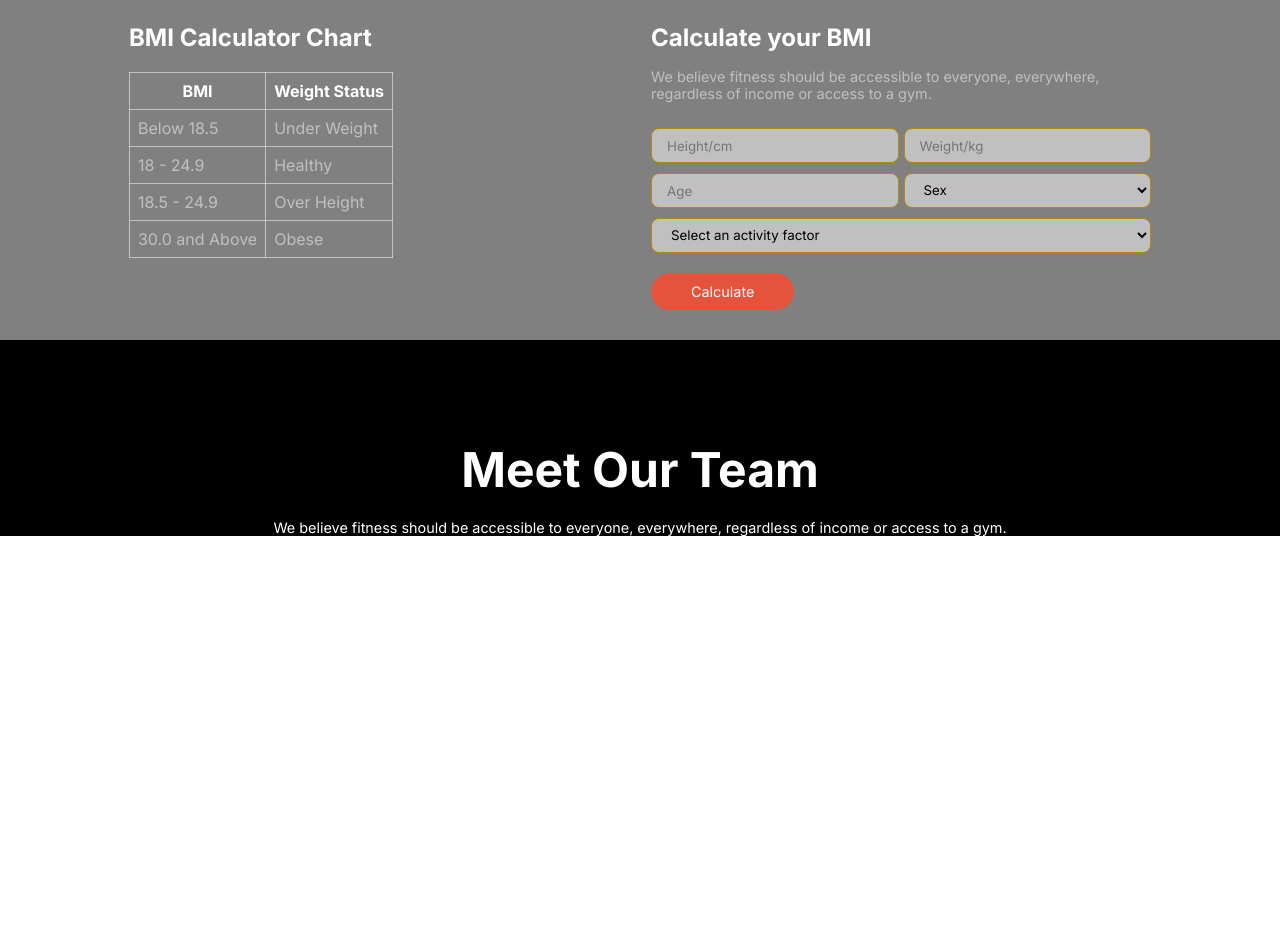
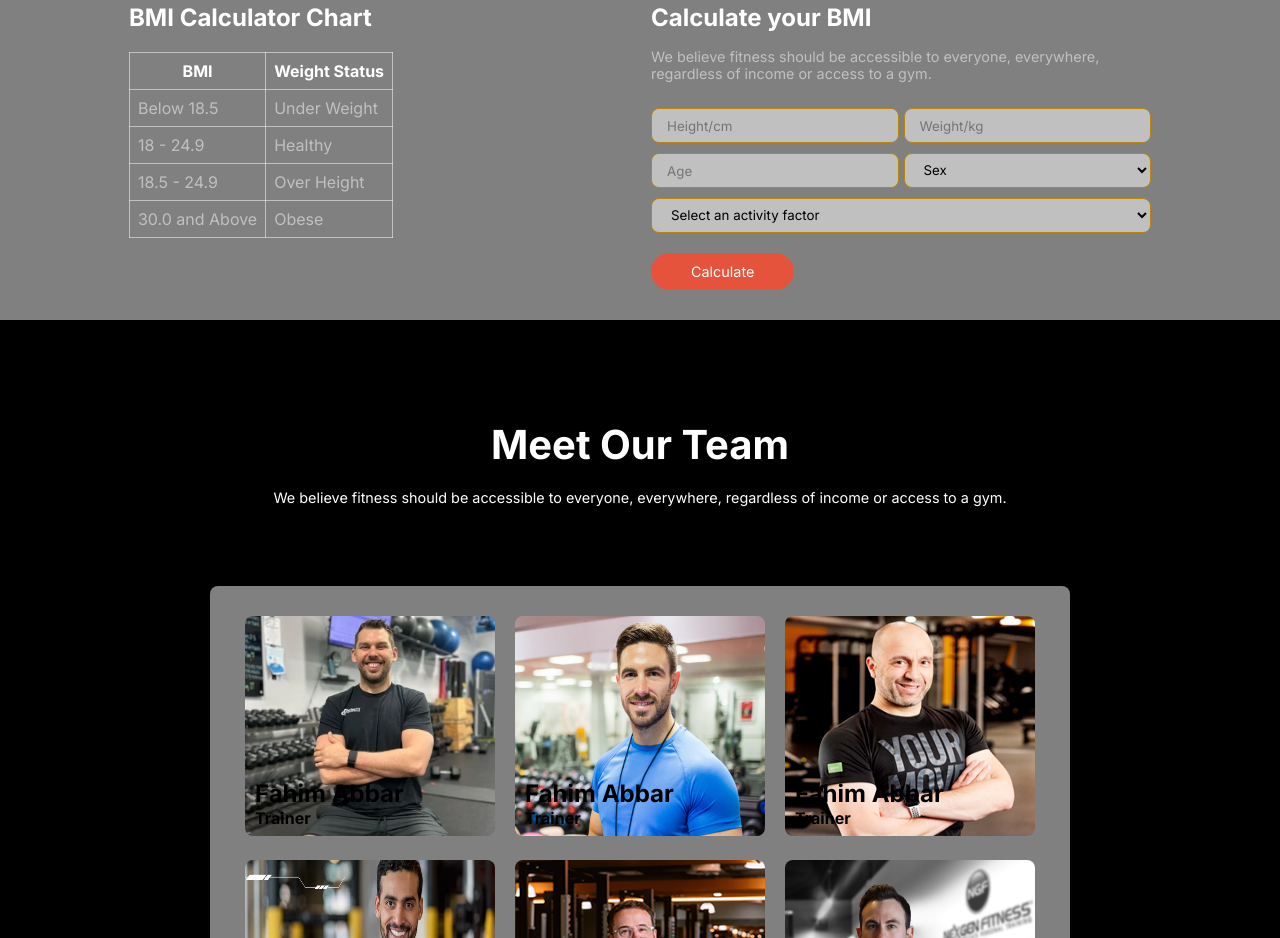
Before and after one commit to fajlerabbifahim/zim-website, a plain HTML site: page index.html in a window 1280 px wide. Shown: the part 1862-2800 px from the top of the page. Before the commit the page ends 2478 px from the top, so only its background shows below. Drawn offline with Linux system fonts and the light colour scheme; a web font is replaced by a local one.

Commit message:
trainer section added and font size decrease

```diff
--- a/index.html
+++ b/index.html
@@ -190,12 +190,57 @@
 
       <!-- =====Team section===== -->
       <section class="teams">
-        <h2>Meet Our Team</h2>
+        <h1>Meet Our Team</h1>
         <p>
           We believe fitness should be accessible to everyone, everywhere,
           regardless of income or access to a gym.
         </p>
-        <div class="team-container"></div>
+        <div class="team-container">
+          <div class="team-content">
+            <div class="trainer">
+              <img src="images/trainer1.png" alt="Trainer Man" />
+              <div class="trainer-data">
+                <h2>Fahim Abbar</h2>
+                <h4>Trainer</h4>
+              </div>
+            </div>
+            <div class="trainer">
+              <img src="images/trainer2.png" alt="Trainer Man" />
+              <div class="trainer-data">
+                <h2>Fahim Abbar</h2>
+                <h4>Trainer</h4>
+              </div>
+            </div>
+            <div class="trainer">
+              <img src="images/trainer3.png" alt="Trainer Man" />
+              <div class="trainer-data">
+                <h2>Fahim Abbar</h2>
+                <h4>Trainer</h4>
+              </div>
+            </div>
+            <div class="trainer">
+              <img src="images/trainer4.png" alt="Trainer Man" />
+              <div class="trainer-data">
+                <h2>Fahim Abbar</h2>
+                <h4>Trainer</h4>
+              </div>
+            </div>
+            <div class="trainer">
+              <img src="images/trainer5.png" alt="Trainer Man" />
+              <div class="trainer-data">
+                <h2>Fahim Abbar</h2>
+                <h4>Trainer</h4>
+              </div>
+            </div>
+            <div class="trainer">
+              <img src="images/trainer6.png" alt="Trainer Man" />
+              <div class="trainer-data">
+                <h2>Fahim Abbar</h2>
+                <h4>Trainer</h4>
+              </div>
+            </div>
+          </div>
+        </div>
       </section>
     </main>
   </body>
--- a/style.css
+++ b/style.css
@@ -108,6 +108,7 @@ ul li:first-child {
   font-family: miama;
   font-weight: 100;
   font-size: 4rem;
+  line-height: 1;
 }
 .hero-describtion {
   font-size: 1rem;
@@ -203,7 +204,7 @@ ul li:first-child {
 }
 .habit-title {
   color: white;
-  font-size: 3rem;
+  font-size: 2.5rem;
   font-weight: 800;
 }
 .habit-describtion {
@@ -257,7 +258,7 @@ ul li:first-child {
   margin-left: 50px;
 }
 .run-content h1 {
-  font-size: 3rem;
+  font-size: 2.5rem;
   font-weight: 700;
 }
 .run-content p {
@@ -275,7 +276,7 @@ ul li:first-child {
 /* ========BMI Section======== */
 .bmi-header {
   color: white;
-  font-size: 3rem;
+  font-size: 2.5rem;
   text-align: center;
   margin-top: 70px;
 }
@@ -358,10 +359,10 @@ select {
   padding: 10px 40px;
 }
 /* =====Team section style===== */
-.teams h2 {
+.teams h1 {
   color: white;
   text-align: center;
-  font-size: 3rem;
+  font-size: 2.5rem;
   margin-bottom: 20px;
 }
 .teams p {
@@ -371,11 +372,34 @@ select {
   margin-bottom: 80px;
 }
 .team-container {
-  max-width: 900px;
-  max-height: 500px;
+  max-width: 860px;
+  max-height: 520px;
   background-color: rgba(255, 255, 255, 0.5);
   backdrop-filter: blur(100px);
   margin: 0 auto;
+  border-radius: 8px;
+}
+
+.team-content {
+  display: grid;
+  grid-template-columns: repeat(3, 250px);
+  gap: 20px;
+  align-items: center;
+  justify-content: center;
+  padding: 30px 0;
+}
+.trainer img {
+  width: 250px;
+  height: 220px;
+  border-radius: 8px;
+}
+.trainer {
+  position: relative;
+}
+.trainer-data {
+  position: absolute;
+  bottom: 12px;
+  left: 10px;
 }
 
 /* small device responsive */
@@ -436,4 +460,10 @@ select {
   .bmi-describtion {
     padding: 0 15px;
   }
+  .team-content {
+    grid-template-columns: repeat(1, 250px);
+  }
+  .team-container {
+    max-height: 100%;
+  }
 }
```
